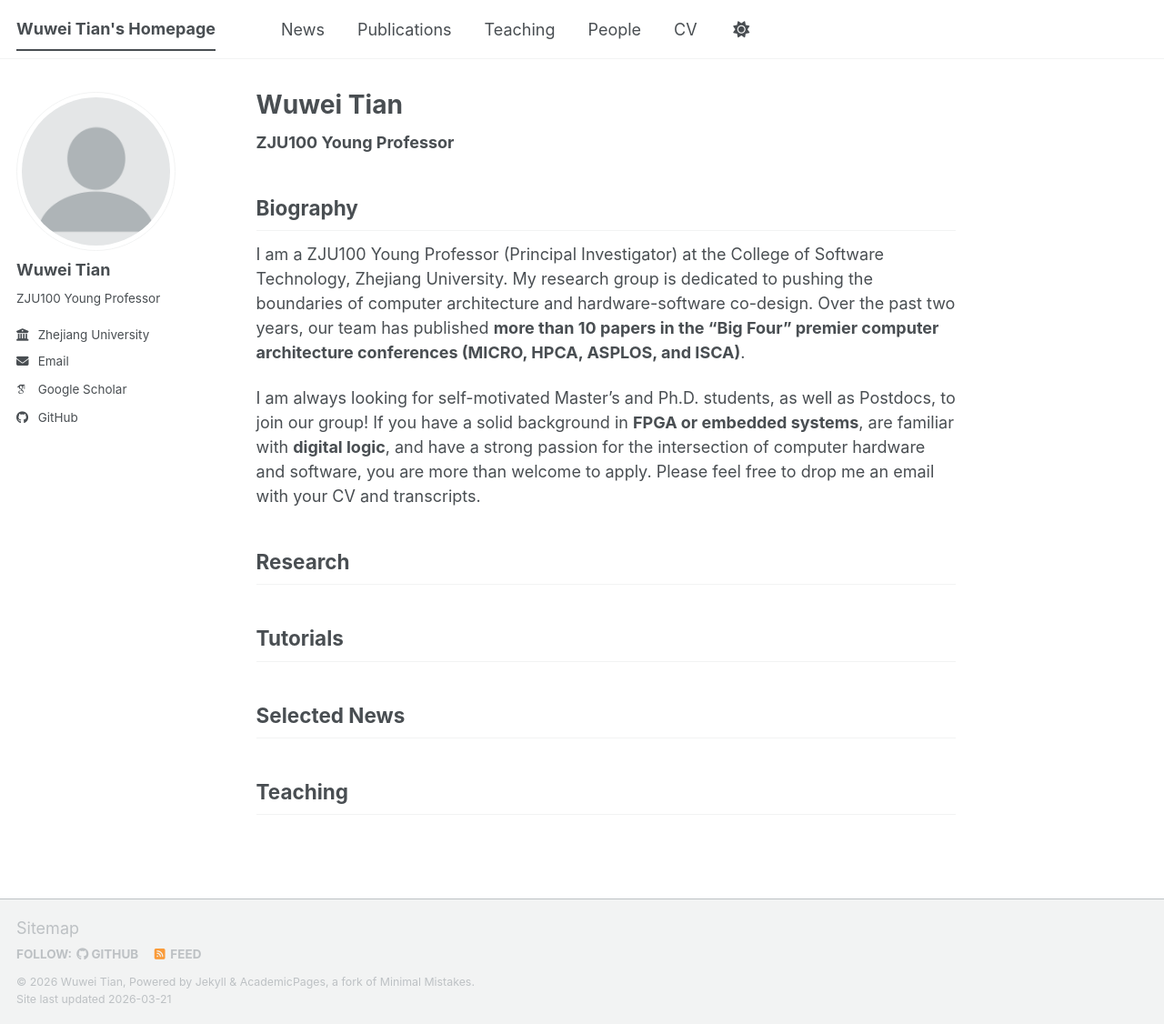
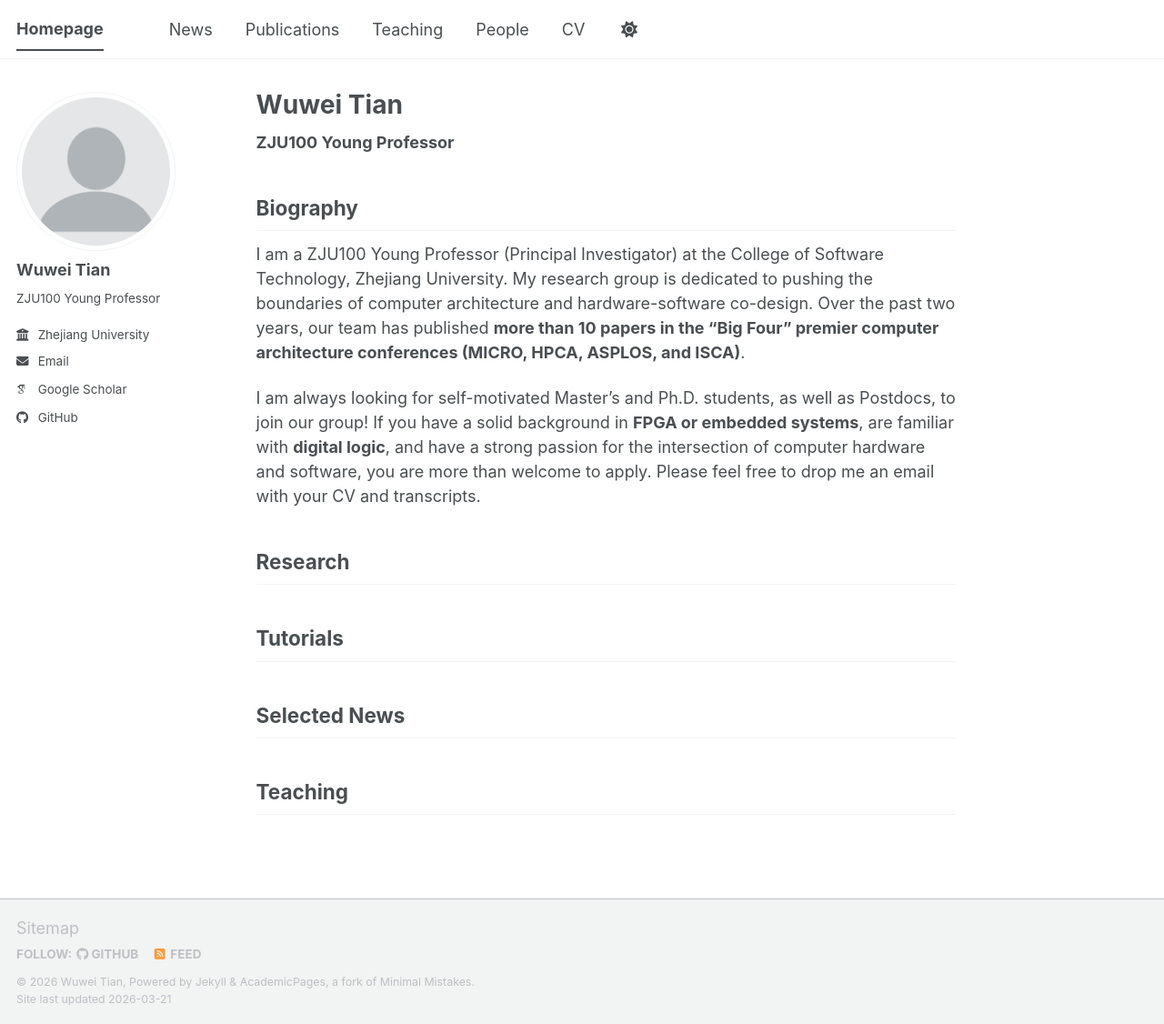
Before and after one commit to wuweitian-zju/wuweitian-zju.github.io, a Jekyll site: the page built from _pages/about.md, in a window 1280 px wide and 1126 px high. Shown: the whole window at 91% size. Built offline with Jekyll 4.4.1, drawn with Linux system fonts in a browser that asks for light colours; some web fonts are replaced; a script bundle is joined from its source files by our own code; library files that are not in the unit come from our copies.

Commit message:
Update _config.yml

```diff
--- a/_config.yml
+++ b/_config.yml
@@ -9,7 +9,7 @@
 # Basic Site Settings
 locale                   : "en-US"
 site_theme               : "default" # The available themes options are "default", "air", "sunrise", "mint", "dirt" and "contrast"
-title                    : "Wuwei Tian's Homepage"
+title                    : "Homepage"
 title_separator          : "-"
 name                     : &name "Wuwei Tian"
 description              : &description "Personal Description"   # Update this with a general description of your site, this is the default if not overridden by a page
```
